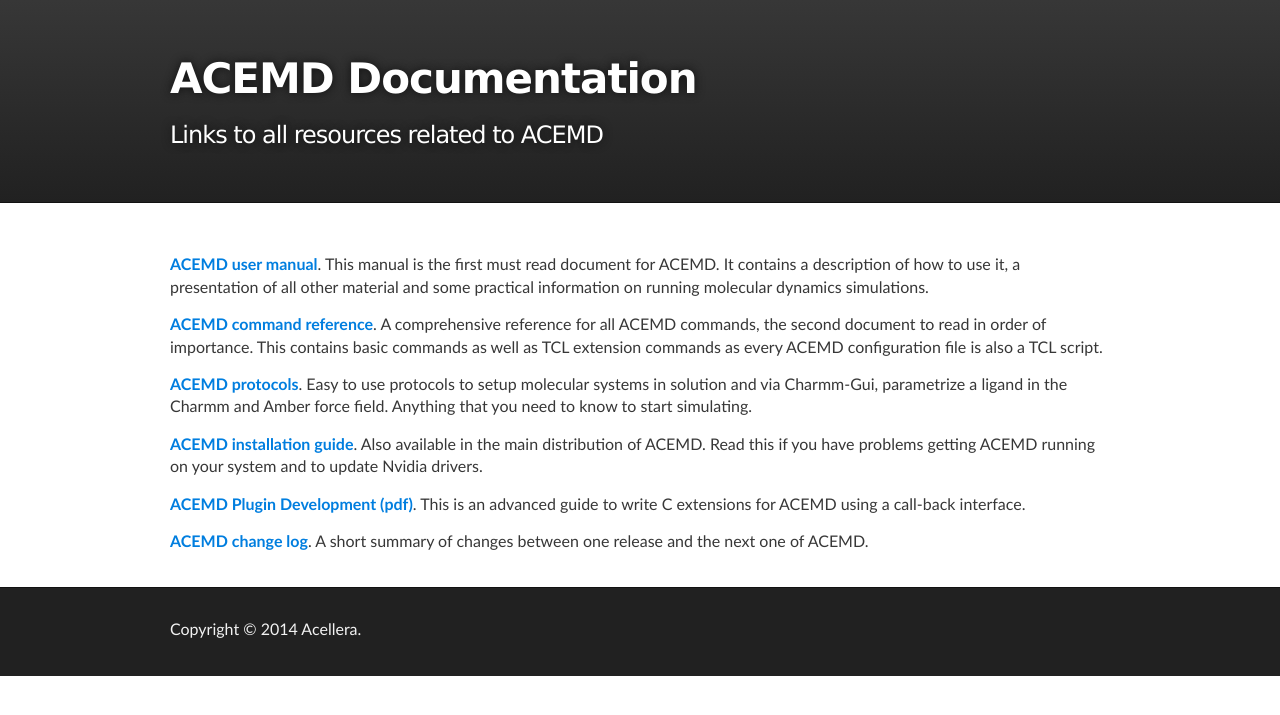
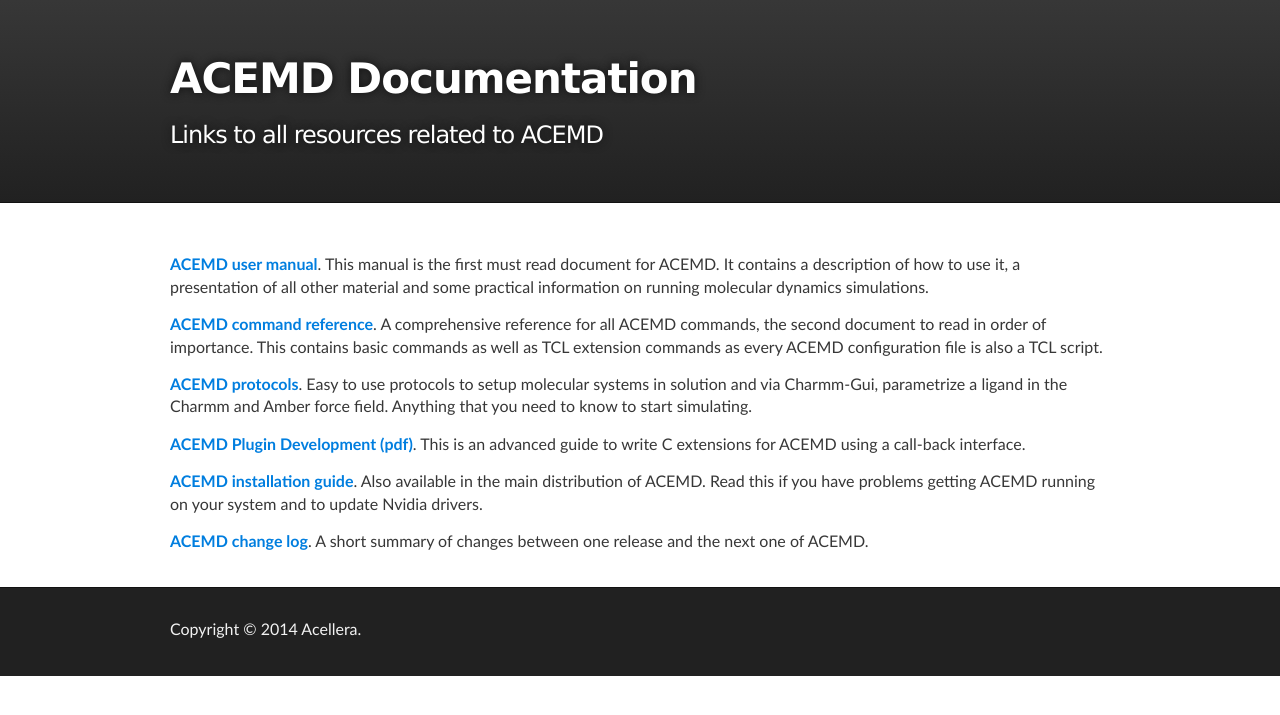
Before and after one commit to Acellera/docs.acellera.com, a Jekyll site: the page built from acemd/index.md, in a window 1280 px wide. Shown: the top 715 px of the page. Built offline with Jekyll 4.4.1, drawn with Linux system fonts in a browser that asks for light colours.

```diff
--- a/acemd/index.md
+++ b/acemd/index.md
@@ -12,8 +12,8 @@ description: Links to all resources related to ACEMD
 
 [__ACEMD protocols__](./protocols). Easy to use protocols to setup molecular systems in solution and via Charmm-Gui, parametrize a ligand in the Charmm and Amber force field. Anything that you need to know to start simulating.
 
+[__ACEMD Plugin Development (pdf)__](http://download.acellera.com/manuals/latest/docs/ACEMD-AceCloud-User-Guide.pdf). This is an advanced guide to write C extensions for ACEMD using a call-back interface.
+
 [__ACEMD installation guide__](./install). Also available in the main distribution of ACEMD. Read this if you have problems getting ACEMD running on your system and to update Nvidia drivers.
 
-[__ACEMD Plugin Development (pdf)__](http://download.acellera.com/manuals/latest/docs/ACEMD-AceCloud-User-Guide.pdf). This is an advanced guide to write C extensions for ACEMD using a call-back interface.
-
 [__ACEMD change log__](./changelog). A short summary of changes between one release and the next one of ACEMD.
```
